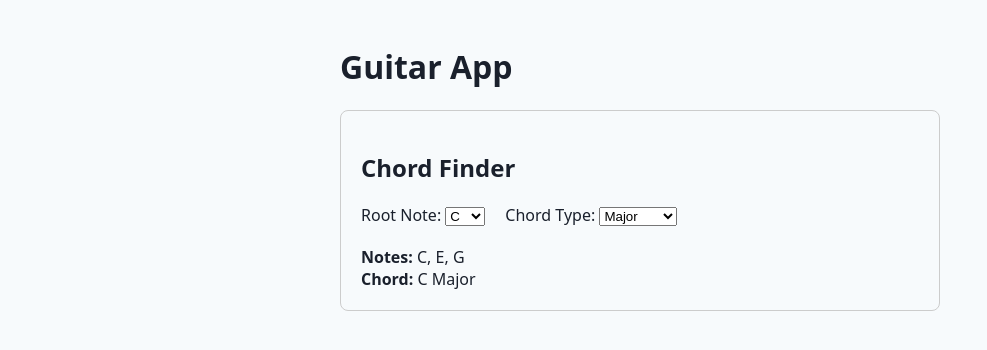
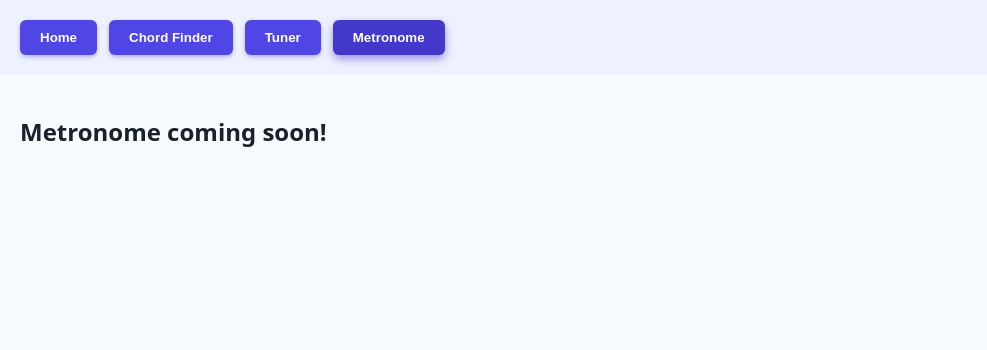
Before and after one commit to GrahamMJohnson/guitar-app, a React (Vite) app: page /metronome in a window 1280 px wide. Shown: the top 350 px of the page, without its empty margins (0-987 px from the left). Built offline with nearby package versions, Linux system fonts and the light colour scheme.

Commit message:
Added a main menu where you can toggle between features

```diff
--- a/package.json
+++ b/package.json
@@ -11,7 +11,8 @@
   },
   "dependencies": {
     "react": "^19.1.1",
-    "react-dom": "^19.1.1"
+    "react-dom": "^19.1.1",
+    "react-router-dom": "^7.8.0"
   },
   "devDependencies": {
     "@eslint/js": "^9.32.0",
--- a/src/App.tsx
+++ b/src/App.tsx
@@ -1,11 +1,32 @@
 import React from "react";
+import { BrowserRouter, Routes, Route } from "react-router-dom";
+
+import { MainMenu } from "./components/MainMenu";
 import { ChordFinder } from "./features/chordFinder/ChordFinder";
 
+//Home screen
+const Home = () => (
+  <div style={{ padding: 20 }}>
+    <h2>Welcome to the Guitar App!</h2>
+    <p>Select a feature from the menu above</p>
+  </div>
+);
+
+// Placeholder components for future features
+const Tuner = () => <div style={{ padding: 20 }}><h2>Tuner coming soon!</h2></div>;
+const Metronome = () => <div style={{ padding: 20 }}><h2>Metronome coming soon!</h2></div>;
+
+//The menu displayed with the currently selected feature
 export default function App() {
   return (
-    <div style={{ maxWidth: 600, margin: "auto", padding: 24 }}>
-      <h1>Guitar App</h1>
-      <ChordFinder />
-    </div>
+    <BrowserRouter>
+      <MainMenu />
+      <Routes>
+        <Route path="/" element={<Home />} />
+        <Route path="/chord-finder" element={<ChordFinder />} />
+        <Route path="/tuner" element={<Tuner />} />
+        <Route path="/metronome" element={<Metronome />} />
+      </Routes>
+    </BrowserRouter>
   );
 }
--- /dev/null
+++ b/src/components/MainMenu.tsx
@@ -0,0 +1,50 @@
+import React from "react";
+import { Link, useLocation } from "react-router-dom";
+
+//All menu buttons(features)
+const menuItems = [
+  { name: "Home", path: "/" },
+  { name: "Chord Finder", path: "/chord-finder" },
+  { name: "Tuner", path: "/tuner" },
+  { name: "Metronome", path: "/metronome" },
+];
+
+//The menu containing buttons for each feature
+export const MainMenu = () => {
+  const location = useLocation();
+
+  return (
+    <nav style={{ padding: 20, backgroundColor: "#EEF2FF", display: "flex", gap: 12 }}>
+      {menuItems.map(({ name, path }) => {
+        const isActive = location.pathname === path;
+        return (
+          <Link key={path} to={path} style={{ textDecoration: "none" }}>
+            <button
+              style={{
+                padding: "10px 20px",
+                borderRadius: 6,
+                border: "none",
+                cursor: "pointer",
+                fontWeight: "bold",
+                backgroundColor: isActive ? "#4338CA" : "#4F46E5",
+                color: "white",
+                boxShadow: isActive
+                  ? "0 4px 8px rgba(67, 56, 202, 0.5)"
+                  : "0 2px 4px rgba(79, 70, 229, 0.4)",
+                transition: "background-color 0.3s ease",
+              }}
+              onMouseEnter={e => {
+                if (!isActive) e.currentTarget.style.backgroundColor = "#3730A3";
+              }}
+              onMouseLeave={e => {
+                if (!isActive) e.currentTarget.style.backgroundColor = "#4F46E5";
+              }}
+            >
+              {name}
+            </button>
+          </Link>
+        );
+      })}
+    </nav>
+  );
+};
```
Also changed, not shown: 1 other file (tests, documents, lock files or other folders).
